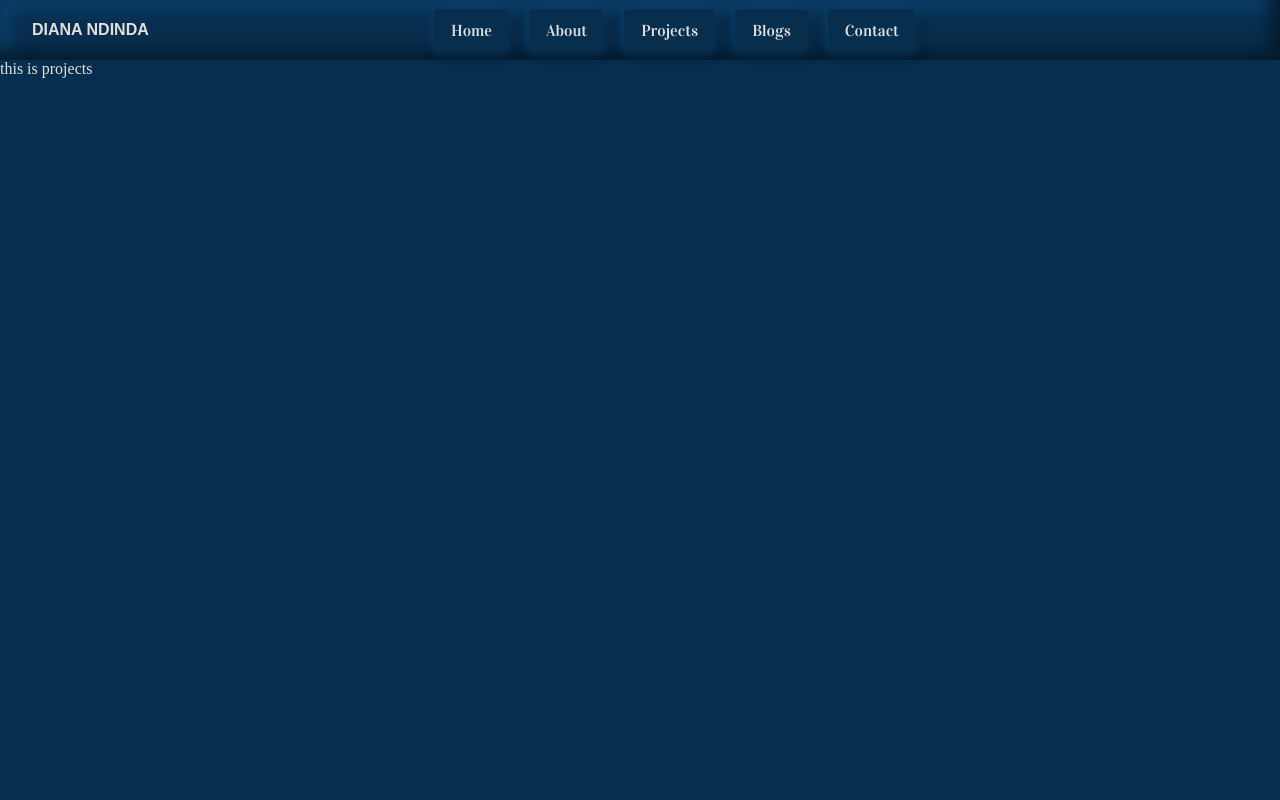
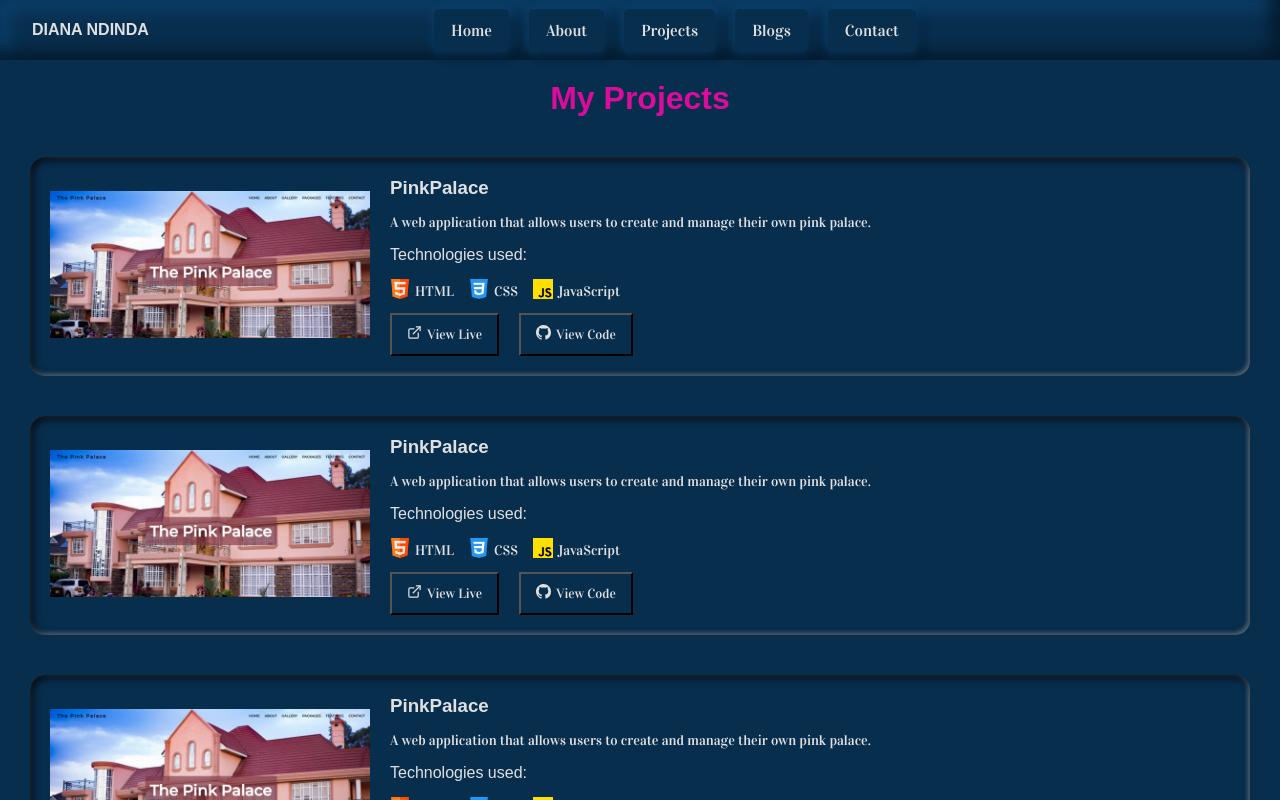
Before and after one commit to Diana-nyamai/ndinda_portfolio, a React (Create React App) app: page /Projects in a window 1280 px wide. Built offline with nearby package versions, Linux system fonts and the light colour scheme; a web font is replaced by a local one.

Commit message:
creating and designing the project page

```diff
--- a/src/components/ProjectData.js
+++ b/src/components/ProjectData.js
@@ -0,0 +1,74 @@
+import pinkpalace from "../assets/projects/pinkpalace.png";
+import js from "../assets/icons/js.png";
+import css from "../assets/icons/css-3.png";
+import html from "../assets/icons/html.png";
+
+const data = {
+    lists:[
+        {
+          mainImg: pinkpalace,
+          name: "PinkPalace",
+          description: "A web application that allows users to create and manage their own pink palace.",
+          technologies: [
+            {
+              name: "HTML",
+              icon: html,
+            },
+            {
+              name: "CSS",
+              icon: css,
+            },
+            {
+              name: "JavaScript",
+              icon: js,
+            },
+          ],
+          liveLink: "https://pinkpalace.co.ke/",
+          codeLink: "https://github.com/Diana-nyamai/PINK-PALACE",
+        },
+        {
+            mainImg: pinkpalace,
+            name: "PinkPalace",
+            description: "A web application that allows users to create and manage their own pink palace.",
+            technologies: [
+              {
+                name: "HTML",
+                icon: html,
+              },
+              {
+                name: "CSS",
+                icon: css,
+              },
+              {
+                name: "JavaScript",
+                icon: js,
+              },
+            ],
+            liveLink: "https://pinkpalace.herokuapp.com/",
+            codeLink: "https://github.com/Jonathan-Harris/pinkpalace",
+          },
+          {
+            mainImg: pinkpalace,
+            name: "PinkPalace",
+            description: "A web application that allows users to create and manage their own pink palace.",
+            technologies: [
+              {
+                name: "HTML",
+                icon: html,
+              },
+              {
+                name: "CSS",
+                icon: css,
+              },
+              {
+                name: "JavaScript",
+                icon: js,
+              },
+            ],
+            liveLink: "https://pinkpalace.herokuapp.com/",
+            codeLink: "https://github.com/Jonathan-Harris/pinkpalace",
+          }
+      ]
+}
+
+export default data;
--- a/src/pages/Projects.js
+++ b/src/pages/Projects.js
@@ -1,11 +1,51 @@
-import React from 'react'
+import React from "react";
+import data from "../components/ProjectData";
+import Button3 from "../components/Button3";
+import {FiExternalLink} from "react-icons/fi"
+import {BsGithub} from "react-icons/bs"
 
 function Projects() {
   return (
-    <div>
-      this is projects
+    <div className="mainProjectContainer">
+      <h1 className="animate__animated animate__backInDown">My Projects</h1>
+      {data.lists.map((list, index) => (
+        <div
+          key={index}
+          className="projectContainer animate__animated animate__zoomIn"
+        >
+          <div className="projectBox">
+            <div className="projectPrototype">
+              <img src={list.mainImg} alt="projects" />
+            </div>
+            <div className="projectInfo">
+              <div className="projectContent">
+                <h3>{list.name}</h3>
+                <p>{list.description}</p>
+              </div>
+              <div className="projectIcons">
+                <p>Technologies used:</p>
+                <div className="languageList">
+                  {" "}
+                  {list.technologies.map((item, index) => (
+                    <li key={index}>
+                      <span>
+                        <img src={item.icon} alt="icons" />
+                      </span>
+                      {item.name}
+                    </li>
+                  ))}
+                </div>
+              </div>
+              <div className="projectButtons">
+                <Button3 name="View Live" icon=<FiExternalLink/> link ={list.liveLink}/>
+                <Button3 name="View Code" icon=<BsGithub/> link ={list.codeLink}/>
+              </div>
+            </div>
+          </div>
+        </div>
+      ))}
     </div>
-  )
+  );
 }
 
-export default Projects
+export default Projects;
--- a/src/styles/pages/projects.scss
+++ b/src/styles/pages/projects.scss
@@ -0,0 +1,96 @@
+.mainProjectContainer{
+    width: 100%;
+    padding: 0 30px;
+    // border: 1px solid red;
+}
+.mainProjectContainer h1{
+    font-family: $heading-font;
+    color: $secondary-color;
+    text-align: center;
+    margin: 20px 0;
+}
+.projectContainer{
+    // border: 3px solid green;
+    width: 100%;
+    padding: 20px;
+    display: flex;
+    justify-content: center;
+    align-items: center;
+    margin: 40px auto;
+    gap: 40px;
+    border-radius: 15px;
+    box-shadow: inset 2px 2px 10px rgba(0, 0, 0, 1),
+    inset -1px -1px 5px rgba(255, 255, 255, 0.6);
+}
+.projectBox{
+    // border: 5px solid purple;
+    width: 100%;
+    display: flex;
+    align-items: center;
+    gap: 20px;
+}
+.projectPrototype{
+    // border: 6px solid red;
+    max-width: 400px;
+    overflow: hidden;
+}
+.projectPrototype img{
+    width: 320px;
+    object-fit: cover;
+}
+.projectContent h3{
+    font-family: $heading-font;
+    margin-bottom: 15px;
+}
+.projectContent p{
+    font-family: $body-font;
+    font-size: 14px;
+    margin-bottom: 15px;
+}
+.projectIcons p{
+    font-family: $heading-font;
+    margin-bottom: 5px;
+}
+.languageList{
+    // border: 2px solid greenyellow;
+    display: flex;
+    gap: 15px;
+    flex-wrap: wrap;
+}
+.languageList li{
+    font-family: $body-font;
+    font-size: 14px;
+    list-style-type: none;
+    display: flex;
+    align-items: center;
+    justify-content: center;
+    gap: 5px;
+    margin: 10px 0;
+}
+.languageList li span img{
+    width: 20px;
+    height: 20px;
+}
+.projectButtons{
+    display: flex;
+    gap: 20px;
+}
+@media all and (max-width: 768px) {
+    .projectBox{
+        flex-wrap: wrap;
+    }
+    .projectPrototype{
+        width: 100%;
+    }
+    .projectPrototype img{
+        width: 100%;
+    }
+}
+@media all and (max-width: 320px){
+    .projectPrototype{
+        max-width: 260px;
+    }
+    .projectPrototype img{
+        width: 260px;
+    }
+}
```
